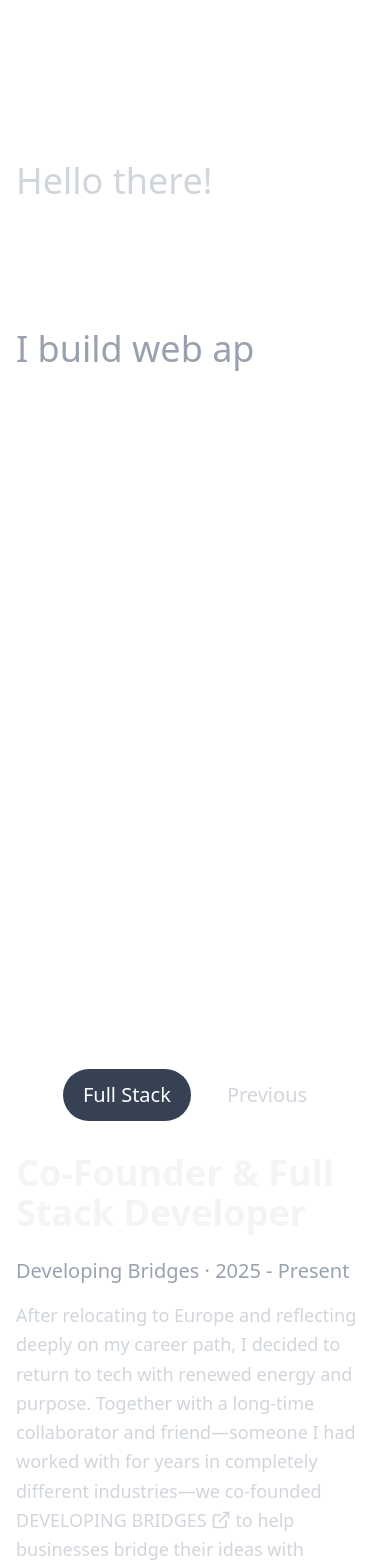
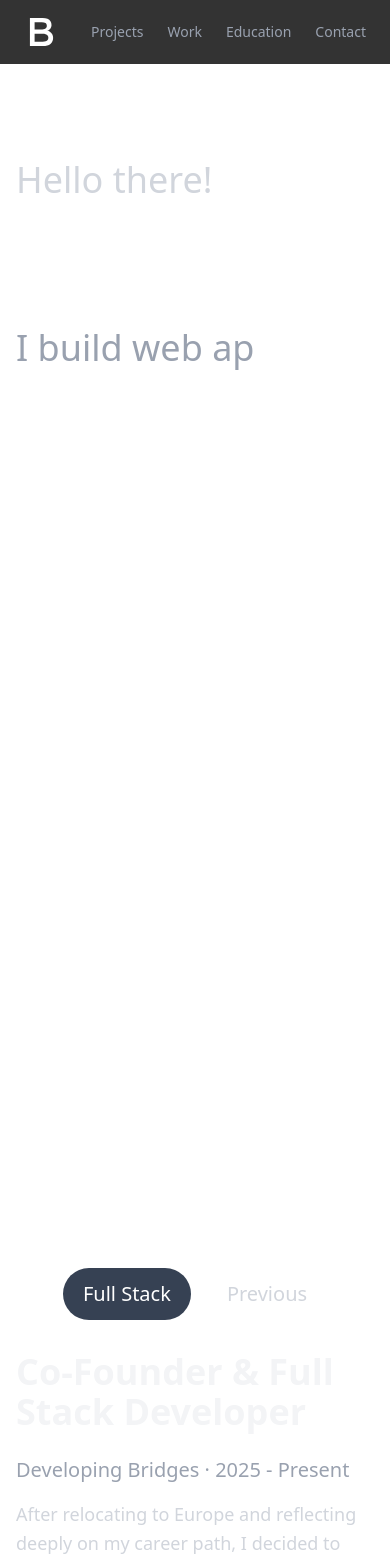
Before and after one commit to Bugedo/bugedo.dev, a Next.js app: page / in a window 390 px wide. Shown: the top 1564 px of the page. Built offline with nearby package versions, Linux system fonts and the light colour scheme.

Commit message:
feat: add scroll snapping and header show-on-scroll behavior; tweaked paddings for pixel-perfect layout

```diff
--- a/components/Footer.tsx
+++ b/components/Footer.tsx
@@ -5,8 +5,7 @@ import Image from 'next/image';
 export function Footer() {
   return (
     <footer
-      id="contact"
-      className="relative overflow-hidden bg-[#171717] px-6 lg:px-30 py-10 min-h-[780px] md:min-h-fit"
+      className="relative overflow-hidden bg-[#171717] px-6 lg:px-30 pt-20 h-[100svh]"
       style={{
         backgroundImage: "url('/stars_pattern_large_delicate_bg.svg')",
         backgroundRepeat: 'repeat',
@@ -29,7 +28,7 @@ export function Footer() {
       {/* Content */}
       <div className="relative flex flex-col gap-10">
         {/* Contact Section */}
-        <div className="text-left">
+        <div id="contact" className="text-left">
           <h4 className="text-gray-100 font-semibold mb-4">Contact</h4>
           <ul className="space-y-2 text-sm text-gray-300">
             <li>
--- a/components/Header.tsx
+++ b/components/Header.tsx
@@ -1,11 +1,37 @@
 'use client';
 import Image from 'next/image';
+import { useEffect, useState } from 'react';
 
 export function Header() {
+  const [visible, setVisible] = useState(false);
+
+  useEffect(() => {
+    // Show header after 20s
+    const timer = setTimeout(() => {
+      setVisible(true);
+    }, 20000);
+
+    // Show header on scroll
+    const handleScroll = () => {
+      if (!visible && window.scrollY > 50) {
+        setVisible(true);
+        clearTimeout(timer); // cancel timer if scrolled
+      }
+    };
+
+    window.addEventListener('scroll', handleScroll);
+
+    return () => {
+      clearTimeout(timer);
+      window.removeEventListener('scroll', handleScroll);
+    };
+  }, [visible]);
+
   return (
     <header
-      className="sticky top-0 z-50 flex justify-between items-center px-6 py-4 border-b border-gray-800 bg-black/80 backdrop-blur opacity-0 animate-fadeIn"
-      style={{ animationDelay: '20s', animationFillMode: 'forwards' }}
+      className={`sticky top-0 z-50 flex justify-between items-center px-6 py-4 bg-black/80 backdrop-blur transition-opacity duration-500 ${
+        visible ? 'opacity-100' : 'opacity-0'
+      }`}
     >
       <a href="#home" className="flex items-center gap-3">
         <Image
--- a/components/Hero.tsx
+++ b/components/Hero.tsx
@@ -16,7 +16,7 @@ export default function Hero() {
     <section
       id="home"
       className="
-    relative flex flex-col justify-center items-center px-4 text-white overflow-hidden min-h-dvh"
+    relative flex flex-col justify-center items-center px-4 text-white overflow-hidden min-h-[100svh]"
     >
       <div className="flex flex-col max-w-5xl z-10">
         {/* TITLE 1 */}
--- a/components/WorkExperience.tsx
+++ b/components/WorkExperience.tsx
@@ -7,10 +7,7 @@ export default function WorkExperience() {
   return (
     <section
       id="work"
-      className="
-        relative flex flex-col justify-center items-center
-        px-4 text-white overflow-hidden min-h-dvh
-      "
+      className="relative flex flex-col justify-center items-center my-50 px-4 text-white overflow-hidden h-[100svh] snap-start"
     >
       <div className="flex flex-col max-w-5xl z-10">
         {/* TITLE */}
--- a/styles/globals.css
+++ b/styles/globals.css
@@ -2,11 +2,11 @@
 
 html {
   scroll-behavior: smooth;
-  scroll-snap-type: y mandatory;
+  scroll-snap-type: y proximity;
 }
 
 html {
-  scroll-padding-top: 3rem;
+  scroll-padding-top: 6rem;
 }
 
 @keyframes fadeIn {
```
